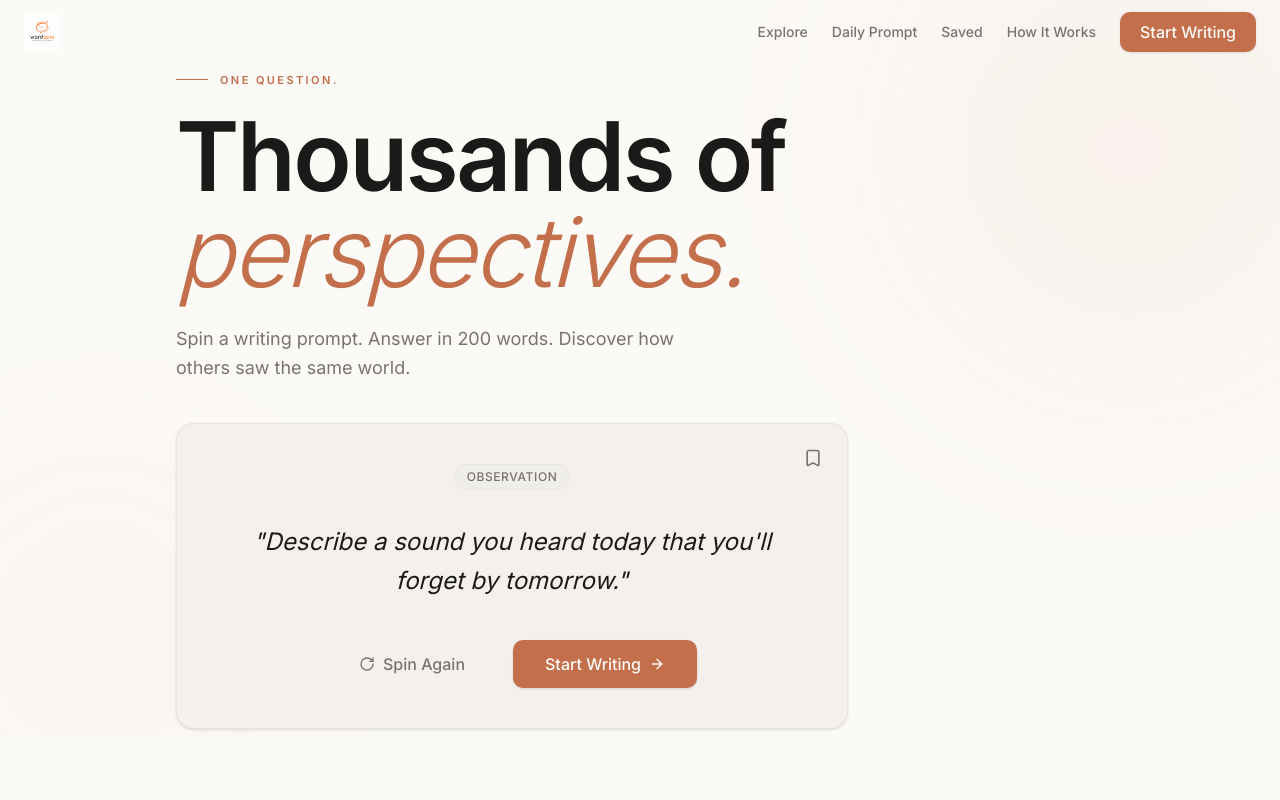
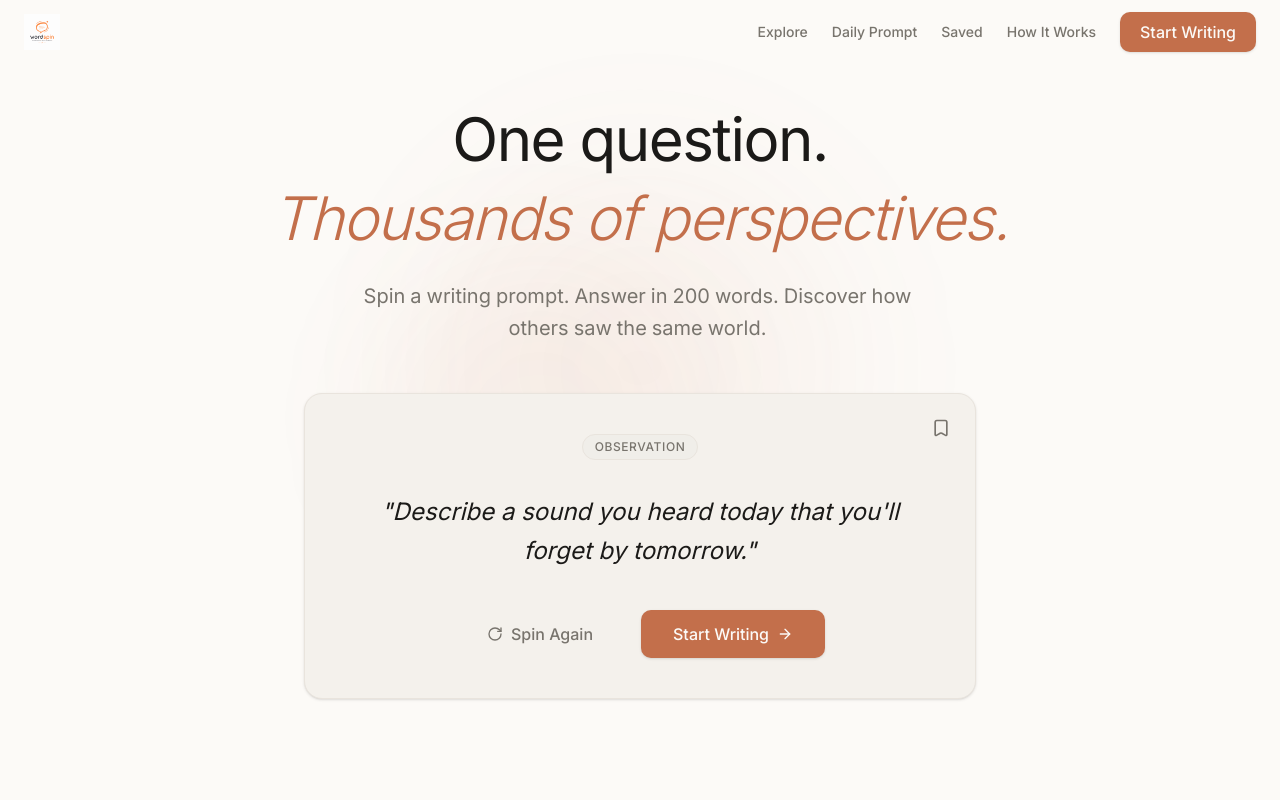
Before and after one commit to hiimanshu19x/Wordspin, a Next.js app: page / in a window 1280 px wide. Shown: the top 800 px of the page. Built offline with nearby package versions, Linux system fonts and the light colour scheme.

Commit message:
Revert hero to balanced headline design

```diff
--- a/src/components/home/hero-section.tsx
+++ b/src/components/home/hero-section.tsx
@@ -1,6 +1,7 @@
 'use client';
 
 import { useState } from 'react';
+import { AnimatedText } from '@/components/shared/animated-text';
 import { motion } from 'framer-motion';
 import { ChevronDown } from 'lucide-react';
 import { useRouter } from 'next/navigation';
@@ -20,67 +21,67 @@ export function HeroSection() {
   };
 
   return (
-    <section className="relative flex min-h-[calc(100vh-4rem)] flex-col justify-center overflow-hidden pt-16">
-      {/* Ambient background orbs */}
-      <div className="pointer-events-none absolute inset-0 overflow-hidden">
+    <section className="relative flex min-h-[calc(100vh-4rem)] flex-col items-center justify-center overflow-hidden pt-16">
+      {/* Ambient background decoration */}
+      <div className="pointer-events-none absolute inset-0 flex items-center justify-center overflow-hidden">
         <motion.div
-          animate={{ scale: [1, 1.05, 1], opacity: [0.4, 0.55, 0.4] }}
-          transition={{ duration: 9, repeat: Infinity, ease: 'easeInOut' }}
-          className="absolute right-[-100px] top-[-100px] h-[500px] w-[500px] rounded-full bg-accent/10 blur-[100px]"
+          animate={{
+            scale: [1, 1.05, 1],
+            opacity: [0.5, 0.6, 0.5],
+          }}
+          transition={{
+            duration: 8,
+            repeat: Infinity,
+            ease: 'easeInOut',
+          }}
+          className="absolute h-[400px] w-[400px] rounded-full bg-accent/10 blur-[80px]"
         />
         <motion.div
-          animate={{ scale: [1, 1.08, 1], opacity: [0.3, 0.45, 0.3] }}
-          transition={{ duration: 12, repeat: Infinity, ease: 'easeInOut', delay: 2 }}
-          className="absolute bottom-[-100px] left-[-100px] h-[400px] w-[400px] rounded-full bg-primary/8 blur-[80px]"
+          animate={{
+            scale: [1, 1.1, 1],
+            opacity: [0.4, 0.5, 0.4],
+          }}
+          transition={{
+            duration: 10,
+            repeat: Infinity,
+            ease: 'easeInOut',
+            delay: 1,
+          }}
+          className="absolute ml-[-200px] mt-[100px] h-[300px] w-[300px] rounded-full bg-primary/10 blur-[60px]"
         />
       </div>
 
-      {/* Content */}
-      <div className="relative z-10 mx-auto w-full max-w-5xl px-6 md:px-10 lg:px-12">
-
-        {/* Eyebrow — "— ONE QUESTION." */}
+      <div className="relative z-10 flex w-full max-w-4xl flex-col items-center px-4 text-center">
+        {/* Headline */}
         <motion.div
-          initial={{ opacity: 0, x: -12 }}
-          animate={{ opacity: 1, x: 0 }}
-          transition={{ duration: 0.5, ease: 'easeOut' }}
-          className="mb-5 flex items-center gap-3"
+          initial={{ opacity: 0, y: 20 }}
+          animate={{ opacity: 1, y: 0 }}
+          transition={{ duration: 0.7, ease: [0.22, 1, 0.36, 1] }}
+          className="flex flex-col items-center gap-1"
         >
-          <div className="h-px w-8 bg-accent" />
-          <span className="font-sans text-[11px] font-semibold uppercase tracking-[0.22em] text-accent">
+          <h1 className="font-serif font-normal tracking-tight leading-tight text-foreground
+                         text-4xl sm:text-5xl md:text-5xl lg:text-6xl">
             One question.
-          </span>
+          </h1>
+          <h2 className="font-serif font-light italic tracking-tight leading-tight text-accent
+                         text-4xl sm:text-5xl md:text-5xl lg:text-6xl lg:whitespace-nowrap">
+            Thousands of perspectives.
+          </h2>
         </motion.div>
 
-        {/* Main headline */}
-        <motion.h1
-          initial={{ opacity: 0, y: 24 }}
-          animate={{ opacity: 1, y: 0 }}
-          transition={{ duration: 0.75, delay: 0.1, ease: [0.22, 1, 0.36, 1] }}
-          className="font-serif font-semibold tracking-tight leading-[1.0]
-                     text-5xl sm:text-6xl md:text-7xl lg:text-8xl"
-        >
-          {/* "Thousands of" — dark, upright */}
-          <span className="text-foreground">Thousands of </span>
-          {/* "perspectives." — italic, accent, inline continuation */}
-          <span className="italic text-accent font-light">perspectives.</span>
-        </motion.h1>
+        <div className="mt-6 flex justify-center">
+          <AnimatedText
+            text="Spin a writing prompt. Answer in 200 words. Discover how others saw the same world."
+            className="max-w-xl text-center text-lg leading-relaxed text-muted-foreground md:text-xl"
+            delay={0.3}
+          />
+        </div>
 
-        {/* Subtitle */}
-        <motion.p
+        <motion.div
           initial={{ opacity: 0, y: 10 }}
           animate={{ opacity: 1, y: 0 }}
-          transition={{ duration: 0.6, delay: 0.35 }}
-          className="mt-6 max-w-lg text-base sm:text-lg leading-relaxed text-muted-foreground"
-        >
-          Spin a writing prompt. Answer in 200 words. Discover how others saw the same world.
-        </motion.p>
-
-        {/* Prompt Card */}
-        <motion.div
-          initial={{ opacity: 0, y: 12 }}
-          animate={{ opacity: 1, y: 0 }}
-          transition={{ delay: 0.55, duration: 0.7 }}
-          className="mt-10 w-full max-w-2xl"
+          transition={{ delay: 0.6, duration: 0.8 }}
+          className="mt-12 w-full max-w-2xl"
         >
           <PromptCard
             prompt={SAMPLE_PROMPTS[currentPromptIndex]}
@@ -90,11 +91,11 @@ export function HeroSection() {
         </motion.div>
       </div>
 
-      {/* Scroll indicator */}
+      {/* Scroll Indicator */}
       <motion.div
         animate={{ y: [0, 8, 0] }}
         transition={{ duration: 2, repeat: Infinity, ease: 'easeInOut' }}
-        className="absolute bottom-8 left-1/2 -translate-x-1/2 text-muted-foreground/40"
+        className="absolute bottom-8 text-muted-foreground/50"
       >
         <ChevronDown className="h-6 w-6" />
       </motion.div>
```
